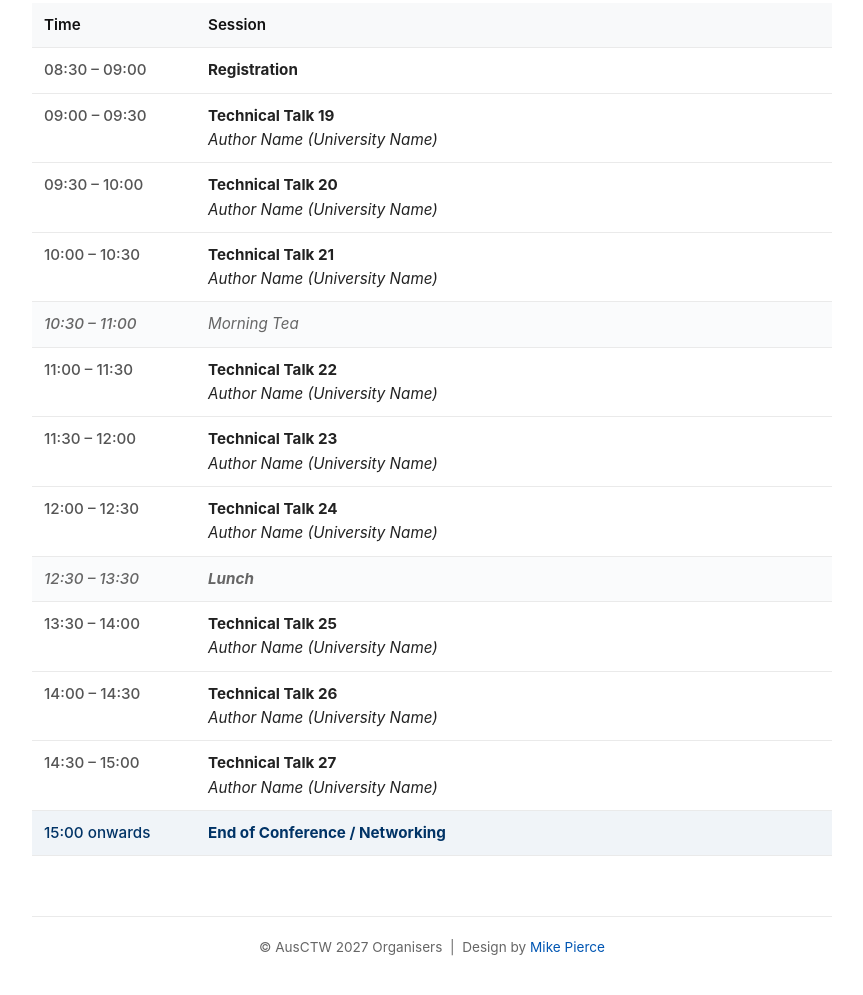
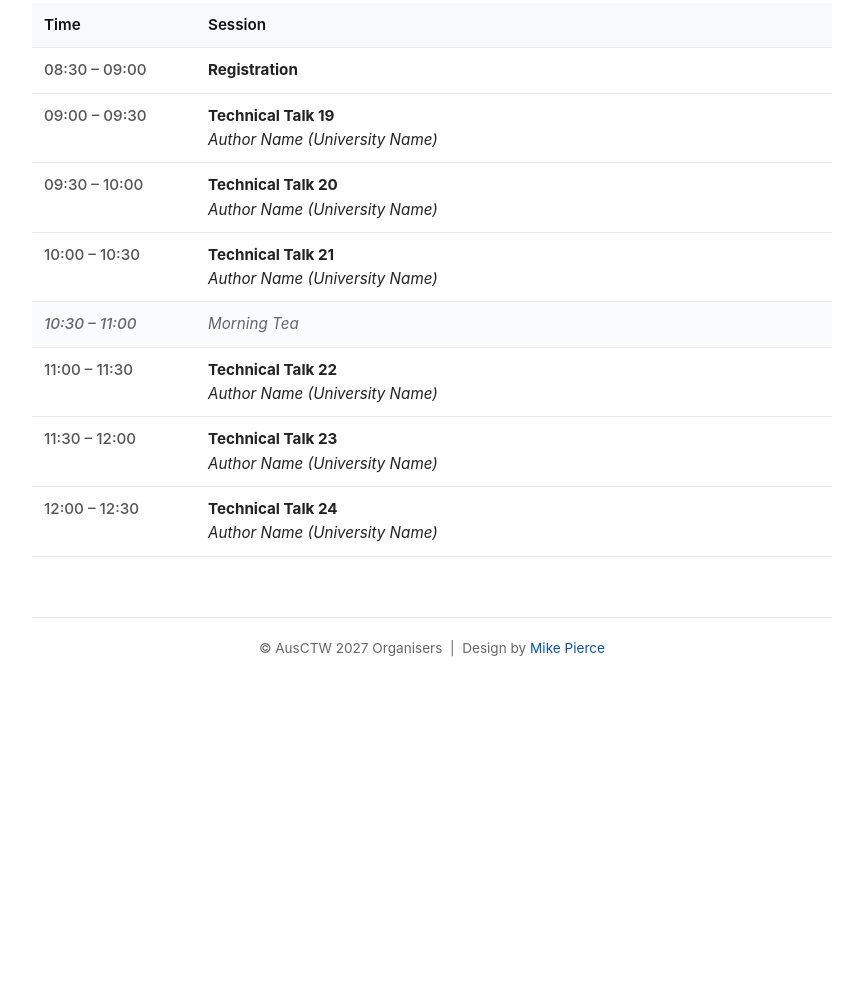
Before and after one commit to Sivaram1221/ausctw.github.io, a plain HTML site: page program/index.html in a window 1280 px wide. Shown: the part 3252-4247 px from the top of the page, without its empty margins (208-1071 px from the left). After the commit the page ends 3951 px from the top, so only its background shows below. Drawn offline with nearby package versions, Linux system fonts and the light colour scheme; some packages are replaced by stand-ins of ours.

Commit message:
Remove technical talks and lunch from schedule
Removed multiple technical talk entries and lunch break from the schedule.

```diff
--- a/program/index.html
+++ b/program/index.html
@@ -492,35 +492,6 @@
                         <em>Author Name (University Name)</em>
                     </td>
                 </tr>
-                <tr class="break-row">
-                    <td class="time-col">12:30 – 13:30</td>
-                    <td><strong>Lunch</strong></td>
-                </tr>
-                <tr>
-                    <td class="time-col">13:30 – 14:00</td>
-                    <td>
-                        <strong>Technical Talk 25</strong><br>
-                        <em>Author Name (University Name)</em>
-                    </td>
-                </tr>
-                <tr>
-                    <td class="time-col">14:00 – 14:30</td>
-                    <td>
-                        <strong>Technical Talk 26</strong><br>
-                        <em>Author Name (University Name)</em>
-                    </td>
-                </tr>
-                <tr>
-                    <td class="time-col">14:30 – 15:00</td>
-                    <td>
-                        <strong>Technical Talk 27</strong><br>
-                        <em>Author Name (University Name)</em>
-                    </td>
-                </tr>
-                <tr class="social-row">
-                    <td class="time-col">15:00 onwards</td>
-                    <td><strong>End of Conference / Networking</strong></td>
-                </tr>
             </tbody>
         </table>
 
```
